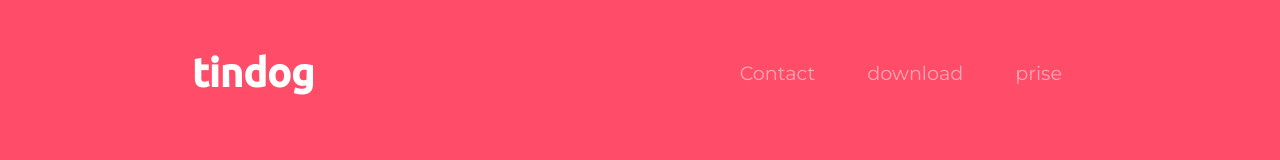
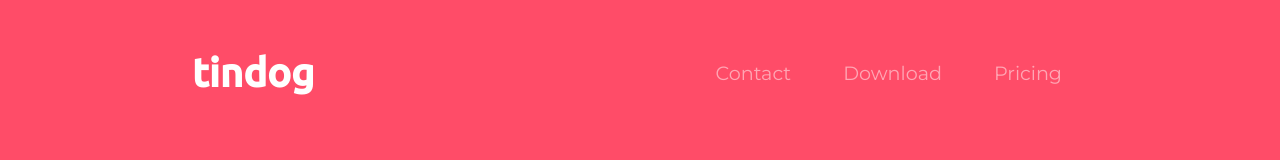
Before and after one commit to siddubala26/tindog, a plain HTML site: page index.html in a window 1280 px wide. Shown: the top 160 px of the page. Drawn offline with nearby package versions, Linux system fonts and the light colour scheme; files whose address does not match are found by name.

Commit message:
Corrected spelling mistakes.

```diff
--- a/index.html
+++ b/index.html
@@ -39,13 +39,12 @@
      </li>
      <br>
      <li class="nav-item">
-         <a class="nav-link"href="#cta">download</a>
+         <a class="nav-link"href="#cta">Download</a>
      </li>
      <br>
      <li class="nav-item">
-         <a class="nav-link"href="#pricing">prise</a>
+         <a class="nav-link"href="#pricing">Pricing</a>
      </li>
-
 
 
      </li>
```
